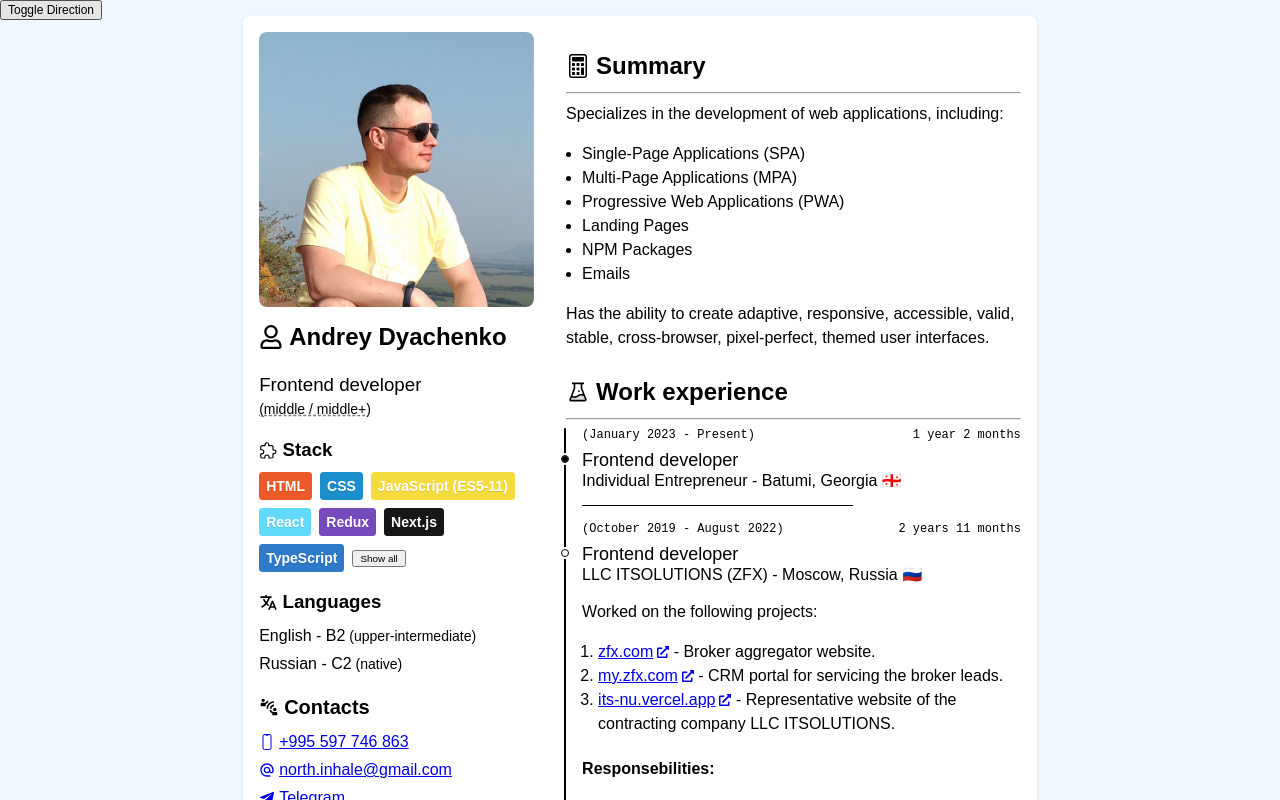
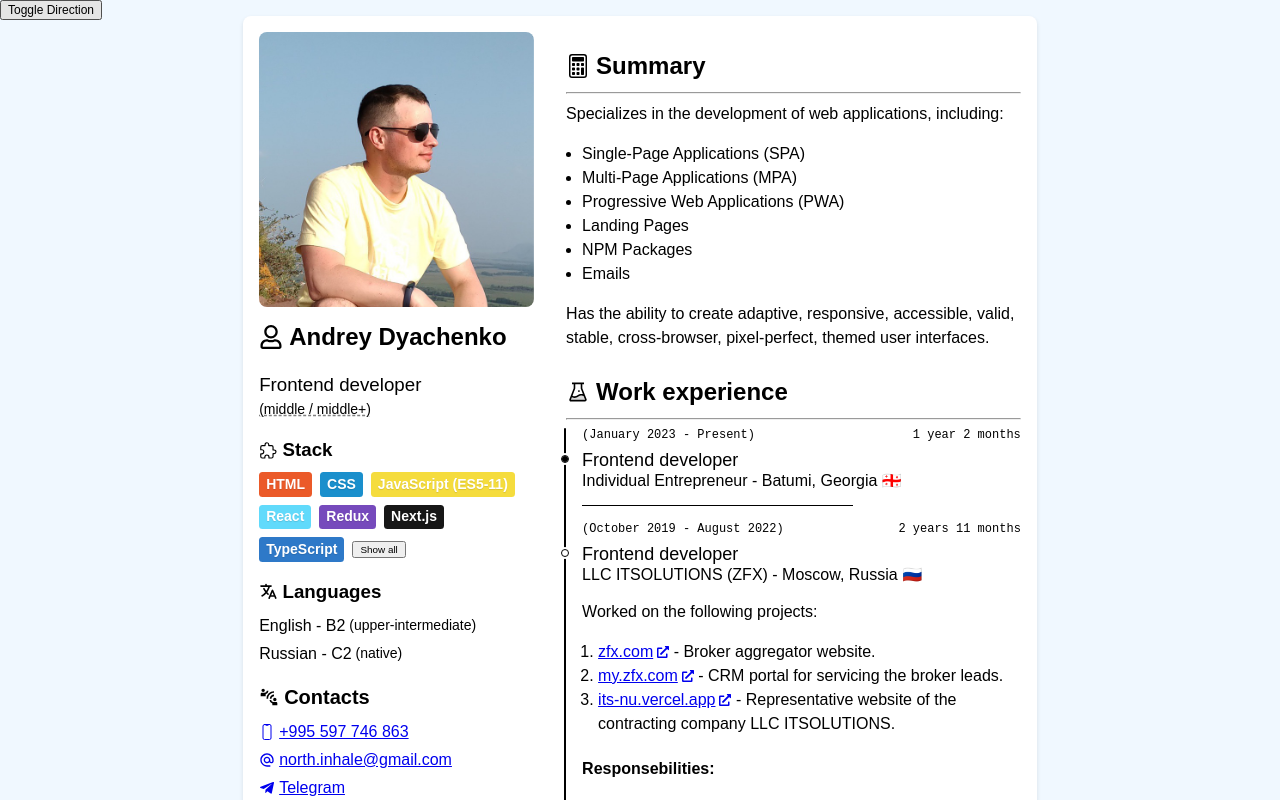
Before and after one commit to Andrew-Dyachenko/cv, a Next.js app: page / in a window 1280 px wide. Shown: the top 800 px of the page. Built offline with nearby package versions, Linux system fonts and the light colour scheme; a web font is replaced by a local one.

Commit message:
fix(stack): items gap

```diff
--- a/src/components/Aside/Aside.module.scss
+++ b/src/components/Aside/Aside.module.scss
@@ -98,7 +98,7 @@
 	&__item {
 		$-item: &;
 		font-size: math.div(14, 16) + 0em;
-		padding: 0.25em 0.5em;
+		padding: 0.125em 0.5em;
 		border-radius: 0.25em;
 		background: silver;
 		font-weight: 800;
```
